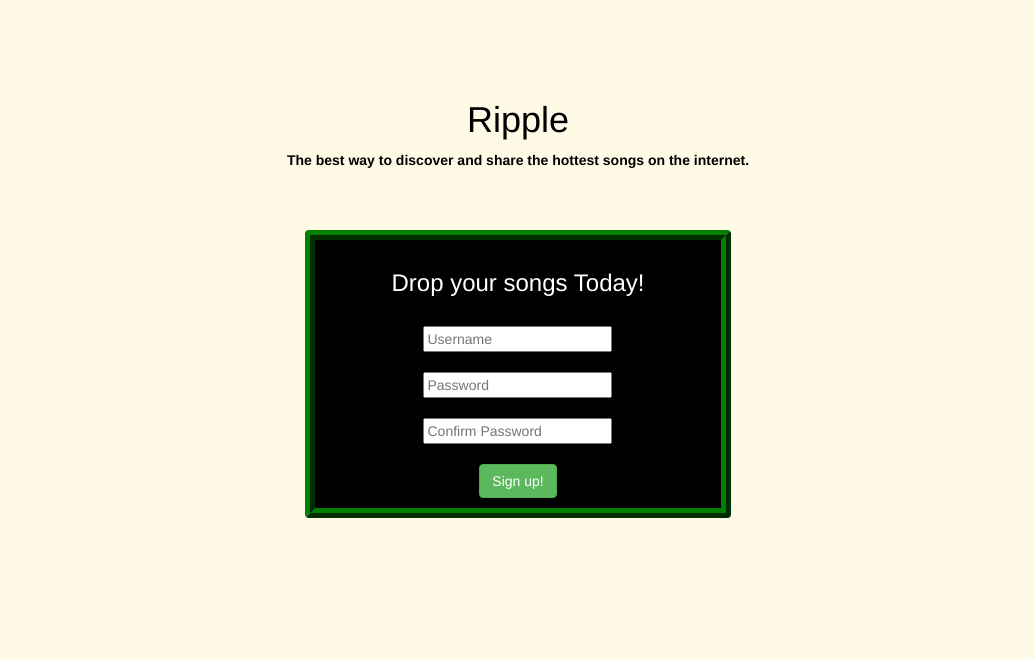
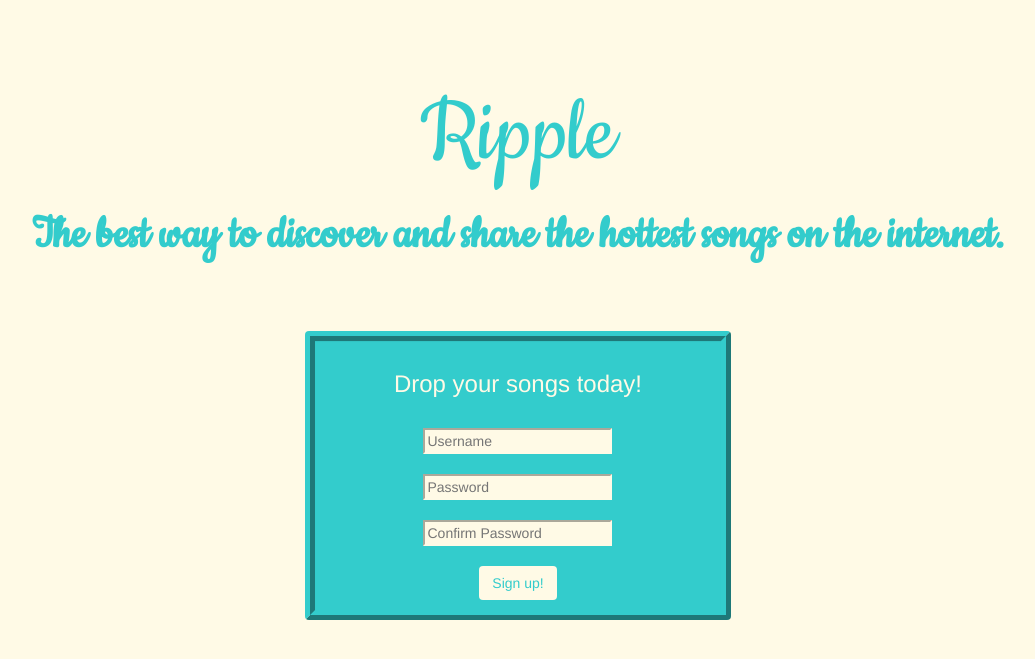
Before and after one commit to Gooey-Dee-Bee/Ripple, a PHP site: page /landingpage.html in a window 1280 px wide. Shown: the part 52-711 px from the top of the page, without its empty margins (122-1157 px from the left). Run offline with PHP 8.4, Linux system fonts and the light colour scheme; some libraries are stand-ins or nearby versions.

Commit message:
updated landing page. still need peoples input on it

```diff
--- a/website/css/landingpage.css
+++ b/website/css/landingpage.css
@@ -2,29 +2,55 @@
 
 body {
 	background-color: #FFFAE6;
+  /*background-image: url("http://rippleup.net/wp-content/uploads/2013/07/ripple.jpg");
+  background-size: 100%;*/
 }
 
-/* Title and tagline */
+/* Tagline */
 #header {
-	margin-top: 100px;
+	margin-top: 80px;
 	text-align: center;
-  color: black;
+  color: #33cccc;
+  font-family: 'Cookie', cursive;
+  font-size: 50px;
 }
-
+#ripple-title {
+  font-size: 100px;
+}
 /* For signup box */
 .signUp {
 	margin-top: 50px;
 	text-align: center;
 	border-style: ridge;
 	border-width: 10px;
-	border-color: green;
+	border-color: #33cccc;
 	padding: 10px;
-	background-color: black;
+	background-color: #33cccc;
 }
 
 #signUpText {
-	color: #FFFFFF;
+	color: #fffae6;
 }
+
+#signUpButton {
+  background-color: #fffae6;
+  color: #33cccc;
+}
+
+#loginButton {
+  background-color: #fffae6;
+  color: #33cccc;
+}
+
+/* for all of the text boxes */
+.loginUsername, .loginPassword, .signupUsername, .signupPassword, .signupConfirmPassword {
+  background-color: #fffae6;
+  border-color: #fffae6
+}
+
+
+
+
 
 /* NavBar CSS */
 .navbar-default {
--- a/website/landingpage.html
+++ b/website/landingpage.html
@@ -42,11 +42,11 @@
 			          			<div class="dropdown-menu" style="padding: 15px; padding-bottom: 15px;">
 									<!-- Login Form -->
 									<form method="post" action="login" accept-charset="UTF-8">
-										<input style="margin-bottom: 15px;" type="text" placeholder="Username" id="username" name="username">
-										<input style="margin-bottom: 15px;" type="password" placeholder="Password" id="password" name="password">
+										<input style="margin-bottom: 15px;" type="text" placeholder="Username" class="loginUsername" name="username">
+										<input style="margin-bottom: 15px;" type="password" placeholder="Password" class="loginPassword" name="password">
 										<input style="float: left; margin-right: 10px;" type="checkbox" name="remember-me" id="remember-me" value="1">
 										<label style= "color: #fffae6;" class="string optional">Remember me</label>
-										<input style="color: #33cccc;" class="btn btn-default btn-block" type="submit" id="sign-in" value="Sign In">
+										<input id="loginButton" class="btn btn-default btn-block" type="submit" id="sign-in" value="Sign In">
 									</form>
 								</div>
 			        		</li>
@@ -58,22 +58,22 @@
 
 		<!-- Title and text underneath -->
 		<div id="header">
-			<h1>Ripple</h1>
+			<h1 id="ripple-title">Ripple</h1>
 			<p><b>The best way to discover and share the hottest songs on the internet.</b></p>
 		</div>
 
 		<!-- Sign up box -->
 		<div class="signUp well col-sm-offset-3 col-sm-6 col-md-offset-3 col-md-6 col-lg-offset-4 col-lg-4">
-			<h3 id="signUpText">Drop your songs Today!</h3>
+			<h3 id="signUpText">Drop your songs today!</h3>
 			<br>
 			<form accept-charset="UTF-8" method="post">
-				<input class="span3" name="username" placeholder="Username" type="text">
+				<input class="signupUsername" name="username" placeholder="Username" type="text">
 				<br><br>
-				<input class="span3" name="password" placeholder="Password" type="password">
+				<input class="signupPassword" name="password" placeholder="Password" type="password">
 				<br><br>
-				<input class="span3" name="password" placeholder="Confirm Password" type="password">
+				<input class="signupConfirmPassword" name="password" placeholder="Confirm Password" type="password">
 				<br><br>
-				<button class="btn btn-success" type="submit">Sign up!</button>
+				<button id="signUpButton" class="btn" type="submit">Sign up!</button>
 			</form>
 		</div>
 
```
